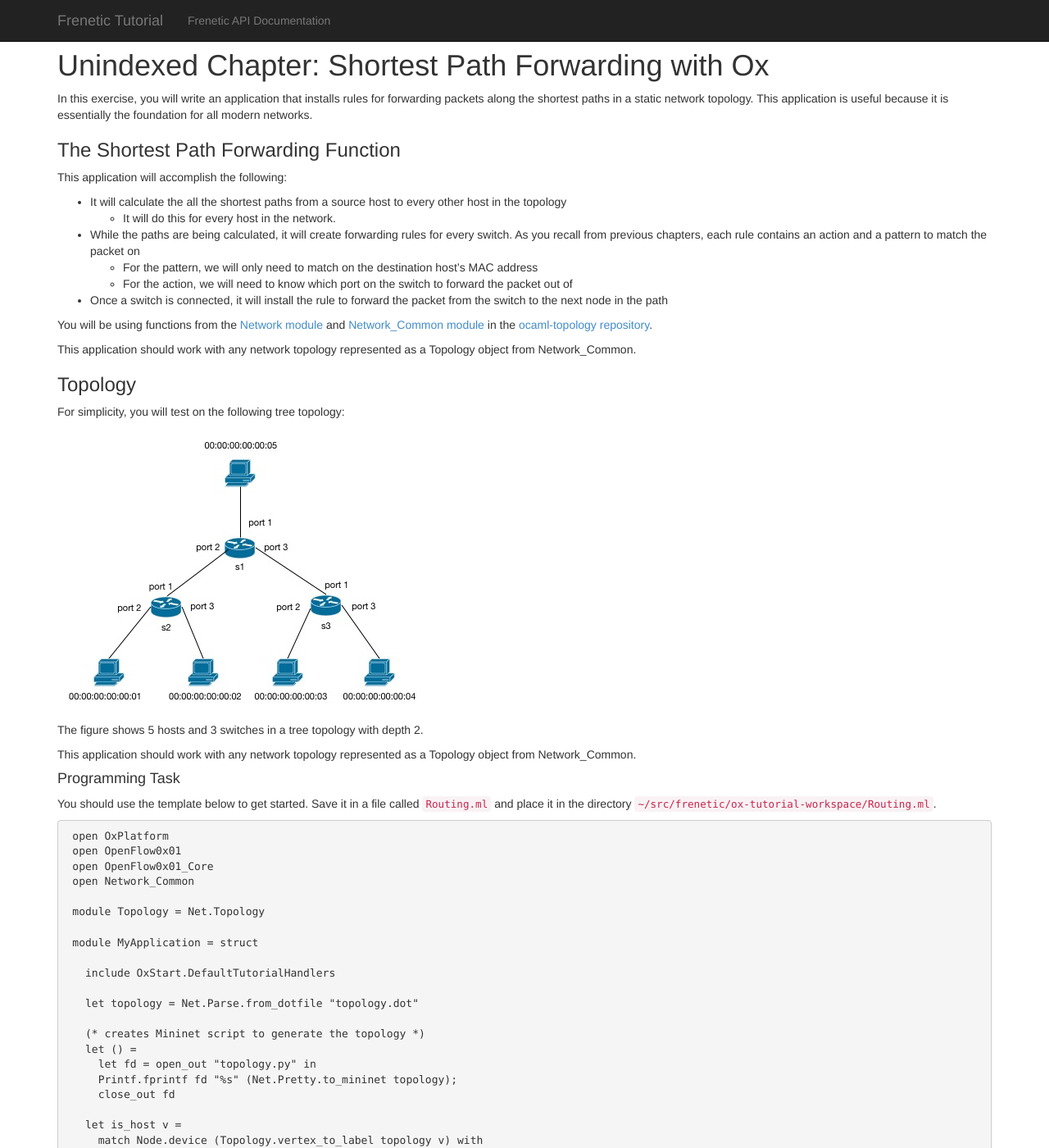
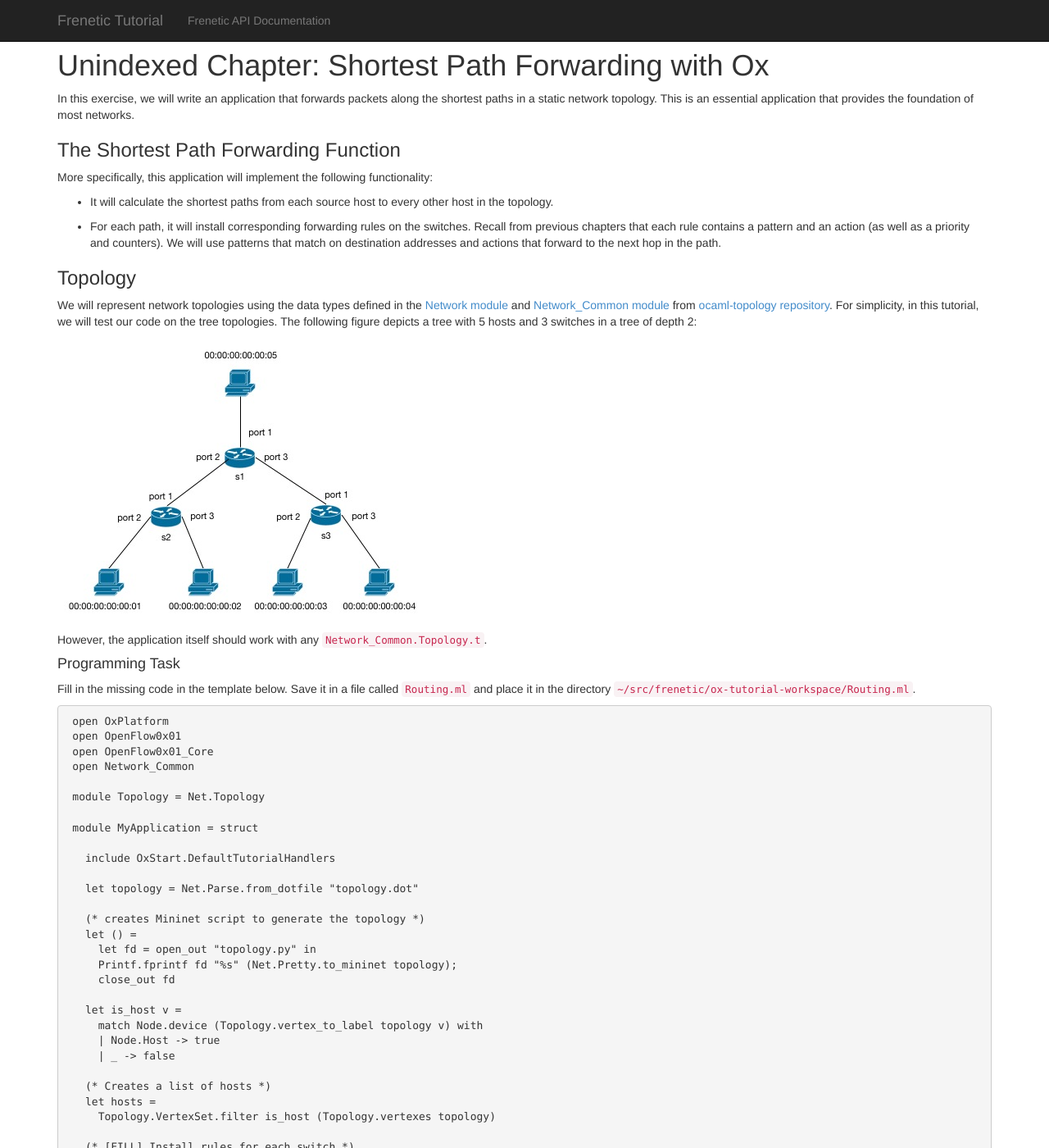
Before and after one commit to frenetic-lang/tutorials, a Jekyll site: the page built from OxRouting/index.md, in a window 1280 px wide and 1400 px high. Shown: the whole window at 82% size. Built offline with Jekyll 4.4.1, drawn with Linux system fonts in a browser that asks for light colours; nearby versions of some CDN libraries; some of the changed text lies outside the part shown.

Commit message:
polish in OxRouting

```diff
--- a/OxRouting/index.md
+++ b/OxRouting/index.md
@@ -3,42 +3,42 @@ layout: main
 title: Shortest Path Forwarding with Ox
 ---
 
-In this exercise, you will write an application that installs rules for forwarding packets along the shortest
-paths in a static network topology. This application is useful because it is essentially the foundation for all
-modern networks.
+In this exercise, we will write an application that forwards packets
+along the shortest paths in a static network topology. This is an
+essential application that provides the foundation of most networks.
 
 ### The Shortest Path Forwarding Function
 
-This application will accomplish the following:
+More specifically, this application will implement the following
+functionality:
 
-* It will calculate the all the shortest paths from a source host to every other host in the topology
-    * It will do this for every host in the network.
-* While the paths are being calculated, it will create forwarding rules for every switch. As you recall from
-previous chapters, each rule contains an action and a pattern to match the packet on
-    * For the pattern, we will only need to match on the destination host's MAC address
-    * For the action, we will need to know which port on the switch to forward the packet out of
-* Once a switch is connected, it will install the rule to forward the packet from the switch to the next
-node in the path
+* It will calculate the shortest paths from each source host to every
+  other host in the topology.
 
-You will be using functions from the [Network module] and [Network_Common module] in the
- [ocaml-topology repository].
-
-This application should work with any network topology represented as a Topology object from Network_Common.
+* For each path, it will install corresponding forwarding rules on the
+switches. Recall from previous chapters that each rule contains a
+pattern and an action (as well as a priority and counters). We will
+use patterns that match on destination addresses and actions that
+forward to the next hop in the path.
 
 ### Topology
 
-For simplicity, you will test on the following tree topology:
+We will represent network topologies using the data types defined in
+the [Network module] and [Network_Common module] from [ocaml-topology
+repository]. For simplicity, in this tutorial, we will test our code
+on the tree topologies. The following figure depicts a tree with 5
+hosts and 3 switches in a tree of depth 2:
 
 ![images](../images/Routing.jpg)
 
-The figure shows 5 hosts and 3 switches in a tree topology with depth 2.
-
-This application should work with any network topology represented as a Topology object from Network_Common.
+However, the application itself should work with any
+`Network_Common.Topology.t`.
 
 #### Programming Task
 
-You should use the template below to get started. Save it in a file called  `Routing.ml` and
-place it in the directory `~/src/frenetic/ox-tutorial-workspace/Routing.ml`.
+Fill in the missing code in the template below. Save it in a file
+called `Routing.ml` and place it in the directory
+`~/src/frenetic/ox-tutorial-workspace/Routing.ml`.
 
 ~~~ ocaml
  open OxPlatform
@@ -82,31 +82,35 @@ place it in the directory `~/src/frenetic/ox-tutorial-workspace/Routing.ml`.
  module Controller = OxStart.Make (MyApplication)
 ~~~
 
-Your tasks:
+In more detail:
 
-* To calculate the shortest paths, you will use the function UnitPath.all_shortest_paths from Network.ml which will
-return a hashtable mapping a node to its predecessor in the path.
-    * You will calculate these paths for every host in the network
-* To create the rules, you will need to use the function Topology.vertex_to_label to get the information associated with
-each node such as the switch id for switches and MAC address for hosts. Also, you might need to use the functions
-Topology.find_edge and Topology.edge_src to get the edge between two nodes or to get the source node at the end of
-the edge
-* Finally, you would need to install the rule associated with each switch as it becomes connected
-* Packets that reached the controller should be dropped
+* To calculate the shortest paths, use the function
+UnitPath.all_shortest_paths from Network.ml which will returns
+hashtable mapping each node in the graph to its predecessor along the
+path back to a given source.
 
-You may find that breaking down each task into several helper functions will assist you in debugging and organizing
-your code.
+* Calculate these paths for every host in the network and then convert
+  them into forwarding rules. The function `Topology.vertex_to_label`
+  obtains the information associated with each node such as switch
+  identifiers and host addresses. The functions `Topology.find_edge`
+  and `Topology.edge_src` return the edge between two nodes and the
+  the source node at the end of the edge respectively.
 
+* Install the rules calculated for each path on each switch as they
+  connect.
+
+* For simplicity, drop any packets that reach the controller.
 
 #### Compiling and Testing
 
  * Build and launch the controller:
 
-       $ make Routing.d.byte
-       $ ./Routing.d.byte
+       $ oxbuild Routing.native
+       $ ./Routing.native
 
 
- Launching the controller should produce a Mininet python script `topology.py` which you will use to start Mininet.
+Launching the controller generates a python script `topology.py` that
+starts Mininet with the topology given above.
 
  * Start Mininet in a separate terminal window:
 
@@ -116,15 +120,13 @@ your code.
 
        mininet> pingall
 
- You should see that 0% of the packets have been dropped.
-
+ This should show that 0% of the packets have been dropped.
 
  * Dump flows on switch 1:
 
        mininet> sh ovs-ofctl dump-flows s1
 
  * You should receive an output similar to this:
-
 
        NXST_FLOW reply (xid=0x4):
         cookie=0x0, duration=90.133s, table=0, n_packets=6, n_bytes=588, idle_age=85,
@@ -138,8 +140,9 @@ your code.
         cookie=0x0, duration=90.133s, table=0, n_packets=6, n_bytes=588, idle_age=85,
        priority=100,dl_dst=00:00:00:00:00:03 actions=output:3
 
- Check to see that the packets are being forwarded out of the correct port based on
- their MAC address destination. You can dump the flows on all switches to ensure that
- packets are being forwarded along the shortest paths.
+ Verify that the packets are being forwarded out of the correct port
+ based on their destination MAC address. Using `ovs-ofctl`, dump the
+ flows on all switches to ensure that packets are being forwarded
+ along the shortest paths.
 
 {% include api.md %}
```
